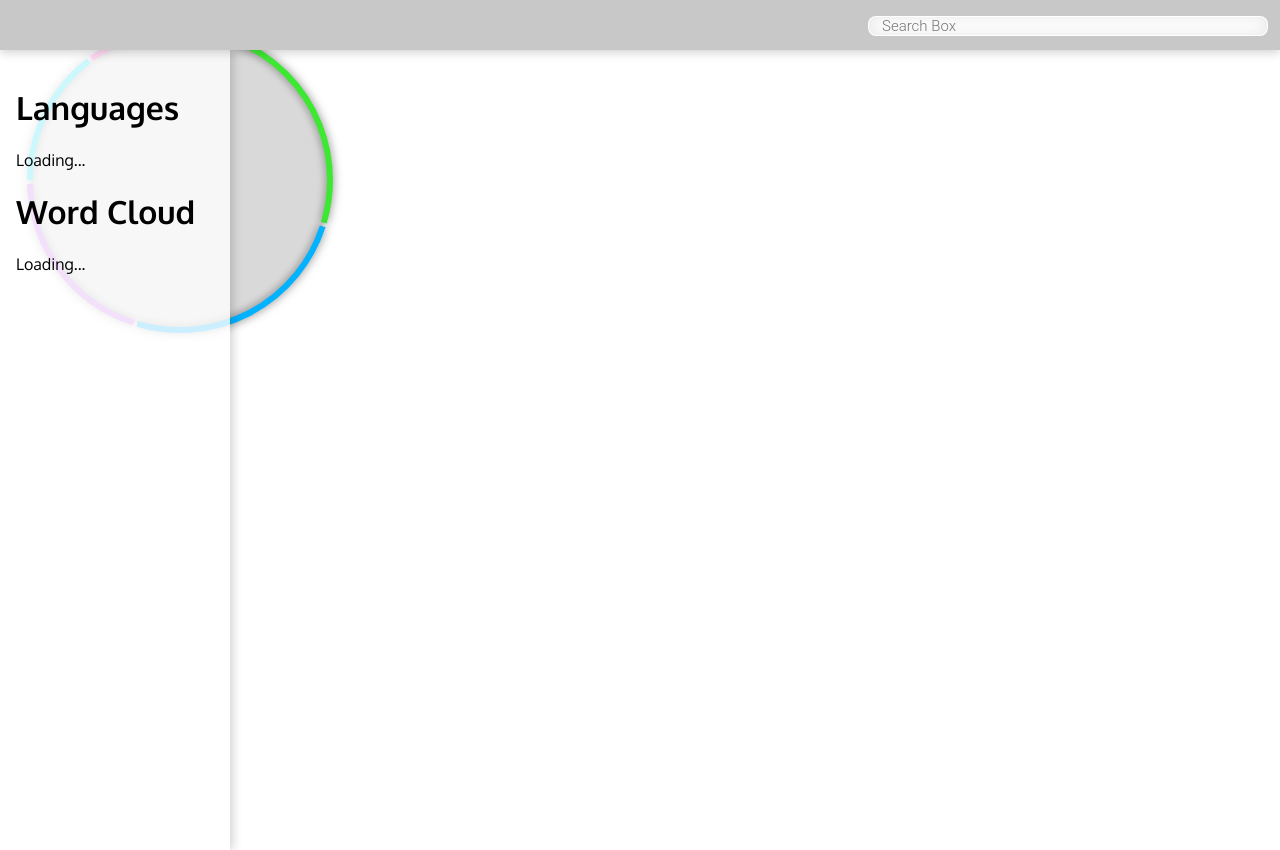
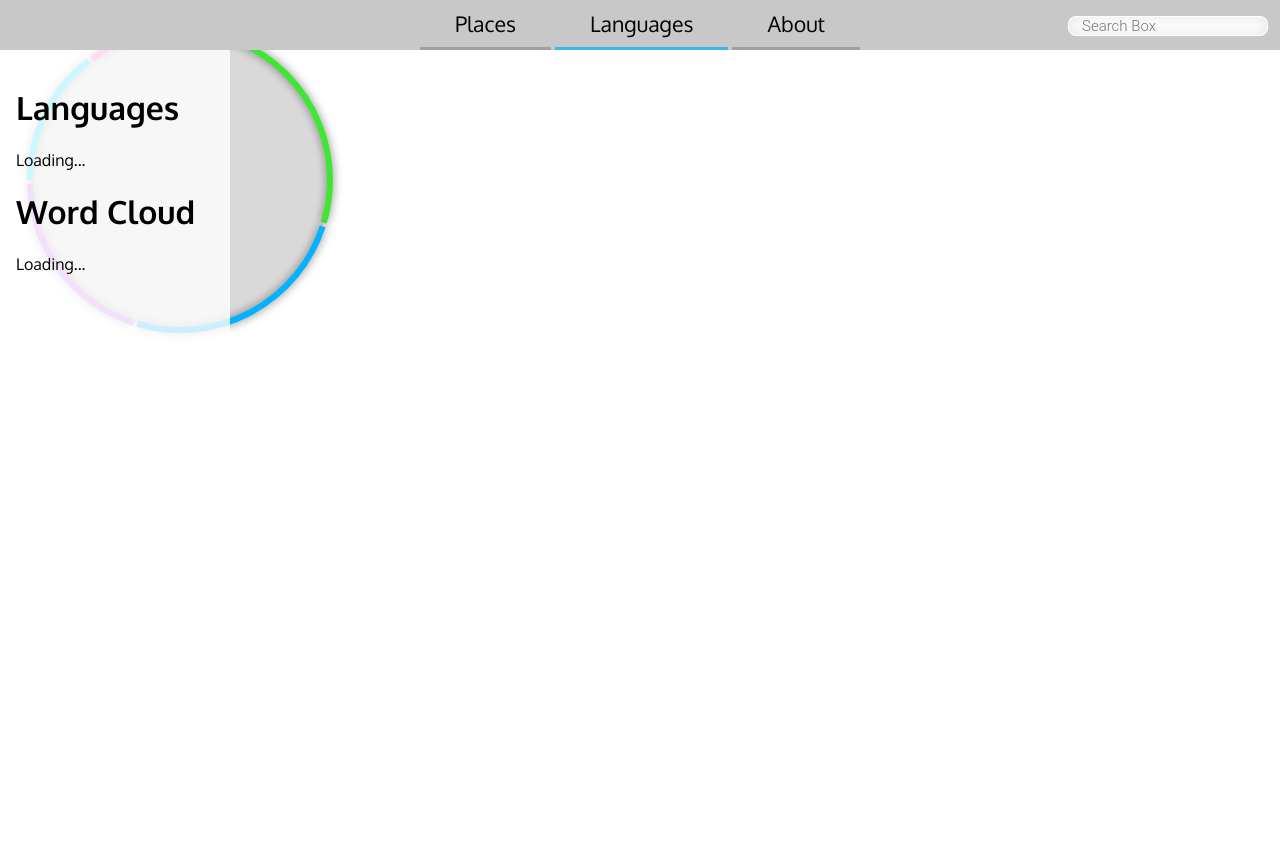
Before and after one commit to fuyumaou/Big-Data-and-Twitter, a Flask app: page / in a window 1280 px wide. Run offline with Flask 2, Linux system fonts and the light colour scheme; some libraries are stand-ins or nearby versions.

Commit message:
Added (non-functional) tabbed navigation + flattened design + moved css into separate file.

```diff
--- /dev/null
+++ b/static/css/style.css
@@ -0,0 +1,124 @@
+html, body {
+	height: 100%;
+	margin: 0;
+	padding: 0;
+	font-family: 'Oxygen', sans-serif;
+}
+
+* {
+	-webkit-box-sizing: border-box;
+		 -moz-box-sizing: border-box;
+					box-sizing: border-box;
+}
+
+#header {
+	position: relative;
+	width: 100%;
+	height: 50px;
+	/*background-color: rgb(74, 208, 66);*/
+	background-color: rgb(200,200,200);
+	z-index: 3;
+	/*box-shadow: 0px 2px 10px rgba(0,0,0,0.2); */
+}
+
+#menu {
+	position: relative;
+	margin: 0 auto;
+	height: 100%;
+	/* width: 500px; */
+	padding: 0;
+	text-align: center;
+}
+
+#menu li {
+	-webkit-box-sizing: content-box;
+		 -moz-box-sizing: content-box;
+					box-sizing: content-box;
+	display: inline-block;
+	padding: 10px 35px;
+	font-size: 16pt;
+	height: 30px;
+	padding-bottom: 7px;
+	border-bottom: 3px solid rgb(160,160,160);
+}
+
+#menu li:hover {
+	background-color: rgb(190,190,190);
+}
+
+#menu li:active {
+	background-color: rgb(180,180,180);
+}
+
+#places-tab:hover, #places-tab.selected {
+	border-bottom: 3px solid rgba( 61, 232, 50, 0.7 );
+}
+
+#languages-tab:hover, #languages-tab.selected {
+	border-bottom: 3px solid rgba( 0, 178, 255, 0.7 );
+}
+
+#about-tab:hover, #about-tab.selected {
+	border-bottom: 3px solid rgba( 195, 98, 235, 0.7 );
+}
+
+.content {
+	position: absolute;
+	height: 100%;
+	width: 100%;
+	margin-bottom: -50px;
+}
+
+#sidebar {
+	overflow: scroll;
+	width: 230px;
+	padding: 1em;
+	background-color: rgba( 255, 255, 255, 0.8);
+	/*box-shadow: 2px 0px 10px rgba(0,0,0,0.2);*/
+	z-index: 2;
+}
+
+.controls {
+	/* margin-top: 16px; */
+	border: 1px solid transparent;
+	border-radius: 2px 0 0 2px;
+	box-sizing: border-box;
+	-moz-box-sizing: border-box;
+	outline: none;
+	box-shadow: inset 0 0px 15px rgba(0, 0, 0, 0.1);
+}
+
+#pac-input {
+	background-color: #fff;
+	position: relative;
+	top: -34px;
+	font-family: Roboto;
+	font-size: 15px;
+	font-weight: 300;
+	margin-right: 12px;
+	padding: 0 11px 0 13px;
+	text-overflow: ellipsis;
+	width: 200px;
+	float: right;
+	border-radius: 8px;
+}
+
+#pac-input:focus {
+	border-color: #4d90fe;
+}
+
+.pac-container {
+	font-family: Roboto;
+}
+
+#circle-canvas {
+	position:absolute;
+	top:0px;
+	left:0px;
+	z-index:1;
+	pointer-events:none;
+}
+
+img {
+	vertical-align: middle;
+}
--- a/templates/map.html
+++ b/templates/map.html
@@ -8,89 +8,7 @@
 		<link href="http://maxcdn.bootstrapcdn.com/font-awesome/4.1.0/css/font-awesome.min.css" rel="stylesheet">
 		<link href='http://fonts.googleapis.com/css?family=Oxygen:700,400,300' rel='stylesheet' type='text/css'>
 		<link rel="stylesheet" href="static/css/gmaps-sidebar.css" />
-		<style type="text/css">
-			html, body {
-				height: 100%;
-				margin: 0;
-				padding: 0;
-				font-family: 'Oxygen', sans-serif;
-			}
-
-			* {
-				-webkit-box-sizing: border-box;
-				   -moz-box-sizing: border-box;
-				        box-sizing: border-box;
-			}
-
-			#header {
-				position: relative;
-				width: 100%;
-				height: 50px;
-				/*background-color: rgb(74, 208, 66);*/
-				background-color: rgb(200,200,200);
-				z-index: 3;
-				box-shadow: 0px 2px 10px rgba(0,0,0,0.2);
-			}
-
-			.content {
-				position: absolute;
-				height: 100%;
-				width: 100%;
-				margin-bottom: -50px;
-			}
-
-			#sidebar {
-				overflow: scroll;
-				width: 230px;
-				padding: 1em;
-				background-color: rgba( 255, 255, 255, 0.8);
-				box-shadow: 2px 0px 10px rgba(0,0,0,0.2);
-				z-index: 2;
-			}
-
-			.controls {
-				margin-top: 16px;
-				border: 1px solid transparent;
-				border-radius: 2px 0 0 2px;
-				box-sizing: border-box;
-				-moz-box-sizing: border-box;
-				outline: none;
-				box-shadow: inset 0 0px 15px rgba(0, 0, 0, 0.1);
-			}
-
-			#pac-input {
-				background-color: #fff;
-				font-family: Roboto;
-				font-size: 15px;
-				font-weight: 300;
-				margin-right: 12px;
-				padding: 0 11px 0 13px;
-				text-overflow: ellipsis;
-				width: 400px;
-				float: right;
-				border-radius: 8px;
-			}
-
-			#pac-input:focus {
-				border-color: #4d90fe;
-			}
-
-			.pac-container {
-				font-family: Roboto;
-			}
-
-			#circle-canvas {
-				position:absolute;
-				top:0px;
-				left:0px;
-				z-index:1;
-				pointer-events:none;
-			}
-
-			img {
-				vertical-align: middle;
-			}
-		</style>
+		<link rel="stylesheet" type="text/css" href="static/css/style.css"></style>
 		<!--<script type="text/javascript"
 			src="https://maps.googleapis.com/maps/api/js?key=AIzaSyCZ1QG7SEdSi66Tr0IE5ehHUpnoAbEQcnE">
 		</script>-->
@@ -98,6 +16,11 @@
 
 	<body>
 		<div id="header">
+			<ul id="menu">
+				<li id="places-tab">Places</li>
+				<li id="languages-tab" class="selected">Languages</li>
+				<li id="about-tab">About</li>
+			</ul>
 			<input id="pac-input" class="controls" type="text" placeholder="Search Box">
 		</div>
 		<div id="map-canvas" class="content"></div>
```
